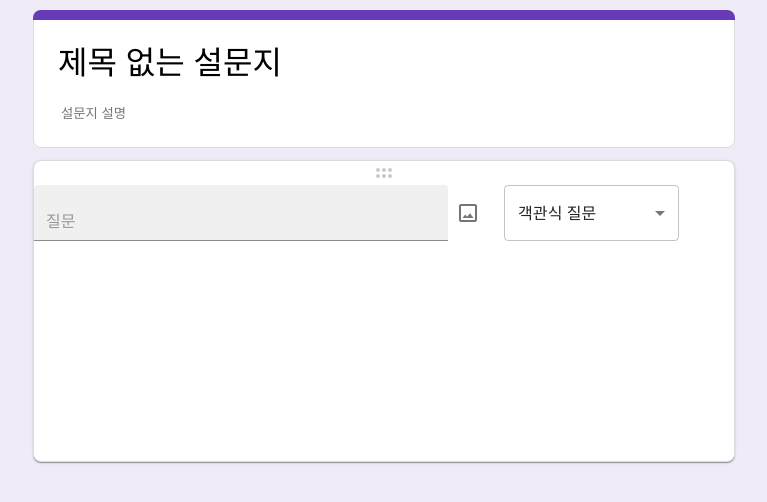
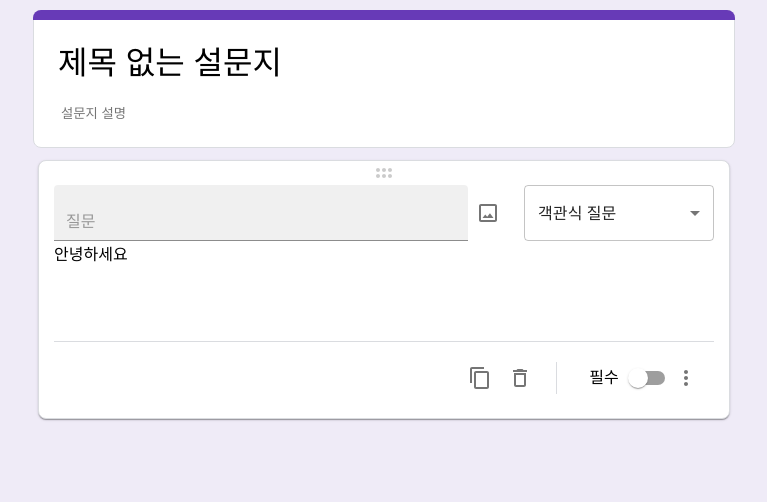
Before and after one commit to 1myeji/Google_Survey_Clone, a React (Vite) app: page / in a window 1280 px wide. Shown: the top 502 px of the page, without its empty margins (256-1023 px from the left). Built offline with nearby package versions, Linux system fonts and the light colour scheme.

Commit message:
Feat: 설문조사질문 하단 영역 마크업

```diff
--- a/src/components/SurveyForms/SurveyQuestion/SurveyQuestion.tsx
+++ b/src/components/SurveyForms/SurveyQuestion/SurveyQuestion.tsx
@@ -1,10 +1,13 @@
 import styled from 'styled-components';
 import SurveyQuestionHeader from './SurveyQuestionHeader';
+import SurveyQuestionControls from './SurveyQuestionControls ';
 
 const SurveyQuestion = () => {
   return (
     <SurveyQuestionBox>
       <SurveyQuestionHeader />
+      <div style={{ height: '100px' }}>안녕하세요</div>
+      <SurveyQuestionControls />
     </SurveyQuestionBox>
   );
 };
@@ -12,13 +15,11 @@ const SurveyQuestion = () => {
 export default SurveyQuestion;
 
 const SurveyQuestionBox = styled.section`
-  /* width, height 일단 임의로 지정 */
-  width: 700px;
-  height: 300px;
   background-color: #fff;
   border: 1px solid #dadce0;
   border-radius: 8px;
   box-shadow: 0 2px 1px -1px rgba(0, 0, 0, 0.2), 0 1px 1px 0 rgba(0, 0, 0, 0.141),
     0 1px 3px 0 rgba(0, 0, 0, 0.122);
   margin-top: 12px;
+  padding: 0px 15px 15px 15px;
 `;
--- /dev/null
+++ b/src/components/SurveyForms/SurveyQuestion/SurveyQuestionControls .tsx
@@ -0,0 +1,54 @@
+import Tooltip from '@mui/material/Tooltip';
+import IconButton from '@mui/material/IconButton';
+import ContentCopyIcon from '@mui/icons-material/ContentCopy';
+import DeleteOutlineIcon from '@mui/icons-material/DeleteOutline';
+import styled from 'styled-components';
+import Switch from '@mui/material/Switch';
+import FormControlLabel from '@mui/material/FormControlLabel';
+import MoreVertIcon from '@mui/icons-material/MoreVert';
+
+const SurveyQuestionControls = () => {
+  return (
+    <ControlsWrapper>
+      <Tooltip title="복사">
+        <IconButton>
+          <ContentCopyIcon />
+        </IconButton>
+      </Tooltip>
+      <Tooltip title="삭제">
+        <IconButton>
+          <DeleteOutlineIcon />
+        </IconButton>
+      </Tooltip>
+      <Line />
+      <FormControlLabel
+        value="필수"
+        control={<Switch color="secondary" />}
+        label="필수"
+        labelPlacement="start"
+      />
+      <Tooltip title="옵션 더보기">
+        <IconButton>
+          <MoreVertIcon />
+        </IconButton>
+      </Tooltip>
+    </ControlsWrapper>
+  );
+};
+
+export default SurveyQuestionControls;
+
+const ControlsWrapper = styled.div`
+  display: flex;
+  align-items: center;
+  justify-content: end;
+  border-top: 1px solid #dadce0;
+  padding: 16px 8px 5px 0;
+`;
+
+const Line = styled.div`
+  border-left: 1px solid #dadce0;
+  height: 32px;
+  margin: 0 16px;
+  width: 0;
+`;
--- a/src/components/SurveyForms/SurveyQuestion/SurveyQuestionHeader.tsx
+++ b/src/components/SurveyForms/SurveyQuestion/SurveyQuestionHeader.tsx
@@ -40,7 +40,7 @@ const SurveyQuestionHeader = () => {
         <IconButton>
           <CropOriginalIcon />
         </IconButton>
-        <FormControl sx={{ minWidth: 175, marginLeft: 2 }}>
+        <FormControl sx={{ minWidth: 190, marginLeft: 2 }}>
           <Select value={age} onChange={handleChange}>
             {SurveyQuestionType.map((type, index) => (
               <MenuItem value={(index + 1) * 10} key={type}>
@@ -63,7 +63,6 @@ const TitleTextFieldWrapper = styled.div`
 `;
 
 const TitleTextField = styled(TextField)`
-  margin-left: 16px;
   margin-right: 16px;
   width: 414px;
   word-break: break-all;
--- a/src/components/common/EditFormatIcon.tsx
+++ b/src/components/common/EditFormatIcon.tsx
@@ -46,7 +46,6 @@ const EditFormatIcon = ({ isFocused }: IEditFormatIconProps) => {
 export default EditFormatIcon;
 
 const IconWrapper = styled.div`
-  margin-left: 15px;
   margin-top: 4px;
   display: ${({ isFocused }: { isFocused: boolean }) => (isFocused ? 'block' : 'none')};
   .MuiButtonBase-root-iLYEZ {
```
